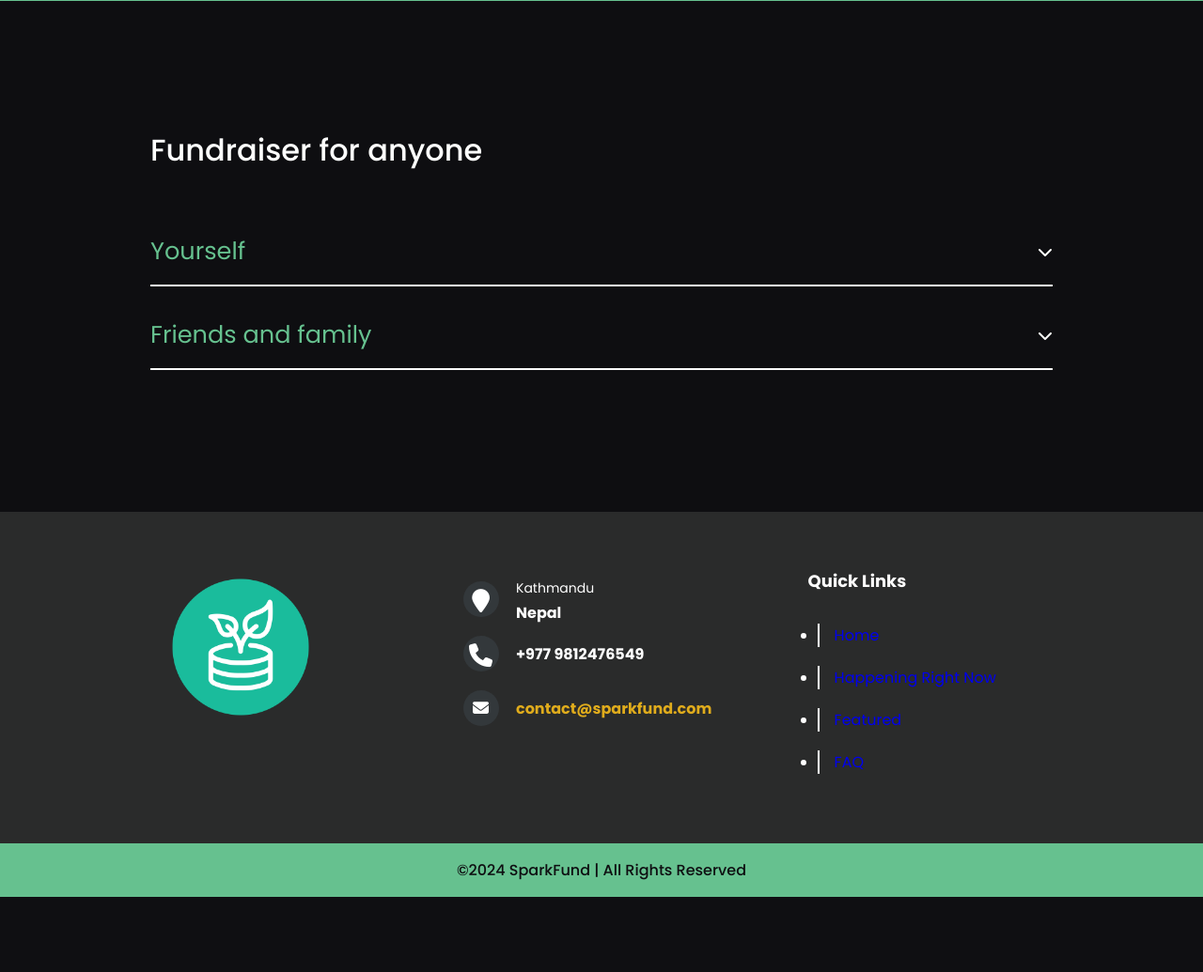
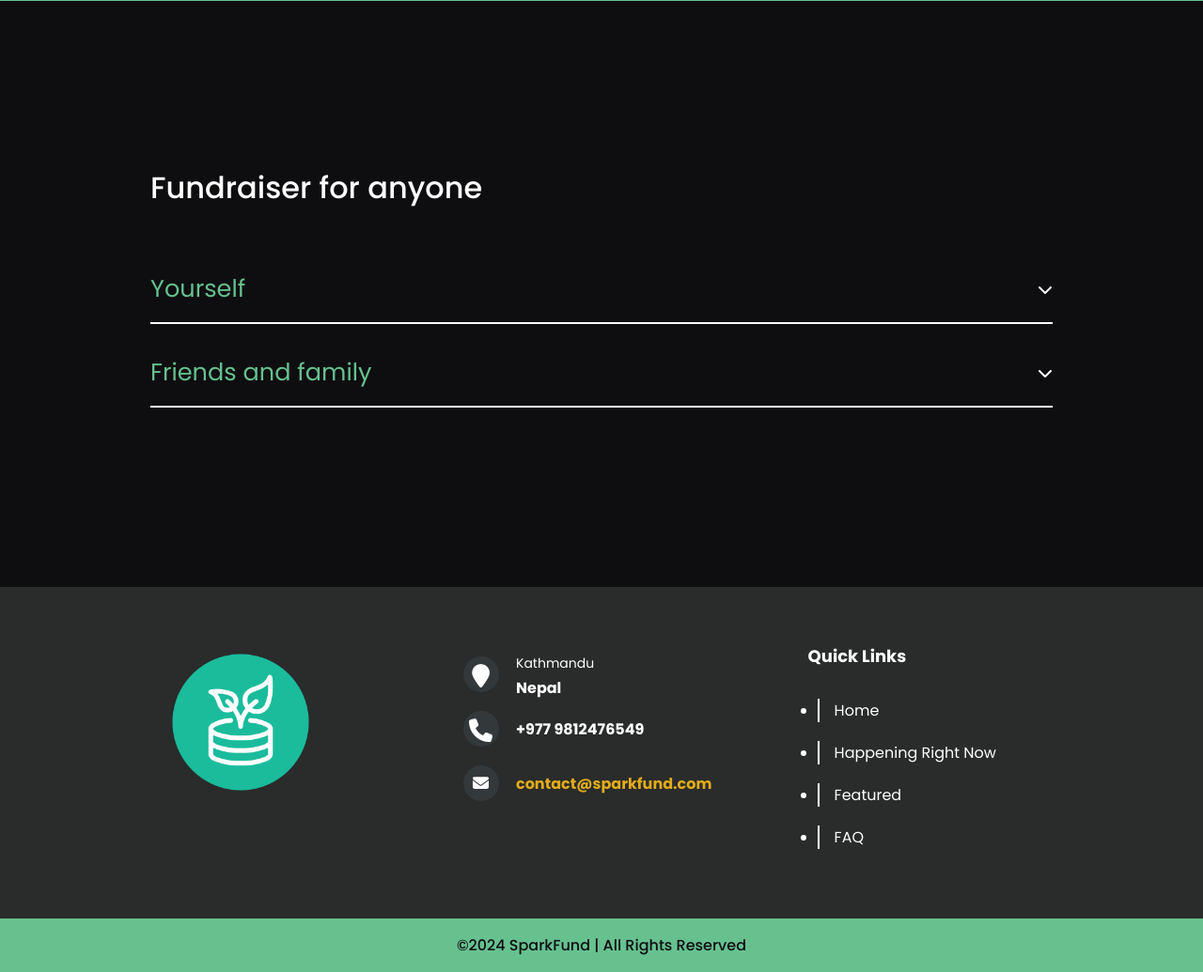
Before and after one commit to saugat077/SparkFund, a PHP site: page /sparkfund/ in a window 1280 px wide. Shown: the part 2576-3611 px from the top of the page at 94% size. Before the commit the page ends 3531 px from the top, so only its background shows below. Run offline with PHP 8.4, Linux system fonts and the light colour scheme; data that the repository does not hold is empty.

Commit message:
Naming Conventions Changed

```diff
--- a/inc/css/footer.css
+++ b/inc/css/Footer.css
@@ -1,5 +1,3 @@
-@import url("http://fonts.googleapis.com/css?family=Open+Sans:400,700");
-
 @media (max-height: 800px) {
   footer {
     position: static;
@@ -7,6 +5,11 @@
   header {
     padding-top: 40px;
   }
+}
+
+footer a {
+  color: var(--white);
+  text-decoration: none;
 }
 
 footer a:hover {
--- a/inc/css/navbar.css
+++ b/inc/css/Navbar.css
@@ -86,7 +86,7 @@ nav {
 
 .right ul li {
   margin: 0px 0px 0px 20px;
-  font-size: 16px;
+  font-size: 15px;
   font-weight: 400;
 }
 
--- a/inc/css/faq.css
+++ b/inc/css/faq.css
@@ -9,7 +9,7 @@
 
 /* FAQs */
 .faq-container {
-  min-height: 50vh;
+  min-height: 30rem;
   width: 75%;
   display: flex;
   flex-direction: column;
--- /dev/null
+++ b/inc/js/ParallaxHero.js
@@ -0,0 +1,20 @@
+// Select all elements with the class "translate"
+const translate = document.querySelectorAll(".translate");
+
+// Add a scroll event listener to the window
+window.addEventListener("scroll", () => {
+  // Get the current vertical scroll position
+  let scroll = window.scrollY;
+
+  // Loop through each element with the class "translate"
+  translate.forEach((element) => {
+    // Get the speed of translation for the current element from the "data-speed" attribute
+    let speed = element.dataset.speed;
+
+    // Apply translation to the element based on scroll position and speed
+    element.style.transform = `translateY(${scroll * speed}px)`;
+
+    // Note: The following line is commented out, it appears to be intended for adding a transition effect
+    element.style.transition = "transform 0.1s linear";
+  });
+});
--- a/inc/js/parallax.js
+++ /dev/null
@@ -1,11 +0,0 @@
-const translate = document.querySelectorAll(".translate");
-
-window.addEventListener("scroll", () => {
-  let scroll = window.scrollY;
-
-  translate.forEach((element) => {
-    let speed = element.dataset.speed;
-    element.style.transform = `translateY(${scroll * speed}px)`;
-    // element.style.transition = "transform 0.1s linear";
-  });
-});
--- a/index.php
+++ b/index.php
@@ -7,11 +7,11 @@
 
   <!-- Stylesheets -->
   <link rel="stylesheet" href="./inc/css/style.css"> <!-- Main stylesheet -->
-  <link rel="stylesheet" href="./inc/css/navbar.css"> <!-- Navbar stylesheet -->
+  <link rel="stylesheet" href="./inc/css/Navbar.css"> <!-- Navbar stylesheet -->
   <link rel="stylesheet" href="./inc/css/EventsSection.css"> <!-- Events Section stylesheet -->
   <link rel="stylesheet" href="./inc/css/FeaturedSection.css"> <!-- Featured Section stylesheet -->
   <link rel="stylesheet" href="./inc/css/faq.css"> <!-- FAQ stylesheet -->
-  <link rel="stylesheet" href="./inc/css/footer.css"> <!-- Footer stylesheet -->
+  <link rel="stylesheet" href="./inc/css/Footer.css"> <!-- Footer stylesheet -->
 
   <!-- Font awesome CDN for using icons -->
   <link rel="stylesheet" href="https://cdnjs.cloudflare.com/ajax/libs/font-awesome/6.4.2/css/all.min.css"
@@ -89,14 +89,14 @@
 
   <!-- Footer Section-->
   <div>
-    <?php include('./inc/components/footer.html'); ?>
+    <?php include('./inc/components/Footer.html'); ?>
   </div>
 
 
   <!-- Scripts -->
-  <script src="./inc/js/navbar.js"></script> <!-- Navbar script -->
-  <script src="./inc/js/parallax.js"></script> <!-- Parallax script -->
-  <script src="./inc/js/animation.js"></script> <!-- Animation script -->
+  <script src="./inc/js/navbar.js"></script> <!-- Navbar script for sticky nav-->
+  <script src="./inc/js/ParallaxHero.js"></script> <!-- Parallax script -->
+  <script src="./inc/js/BannerAnimate.js"></script> <!-- Animation script for banner-->
   <script src="./inc/js/faq.js"></script>  <!-- FAQ script -->
 </body>
 </html>
```
Also changed, not shown: inc/components/Footer.html (renamed from inc/components/footer.html, +13 -0 lines), inc/js/BannerAnimate.js (renamed from inc/js/animation.js, +8 -2 lines), readMe.md.
